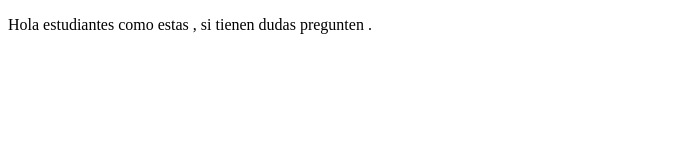
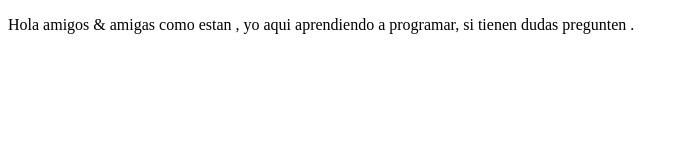
Before and after one commit to ELbestprogramator/proyectoDemo, a plain HTML site: page index.html in a window 1280 px wide. Shown: the whole page, without its empty margins (0-680 px from the left). Drawn offline with Linux system fonts and the light colour scheme.

Commit message:
nuevos cambios

```diff
--- a/index.html
+++ b/index.html
@@ -7,7 +7,7 @@
 </head>
 <body>
    <p>
-       Hola estudiantes como estas , si tienen dudas pregunten .
+       Hola amigos & amigas como estan , yo aqui aprendiendo a programar, si tienen dudas pregunten .
    </p>
 </body>
 </html>
```
